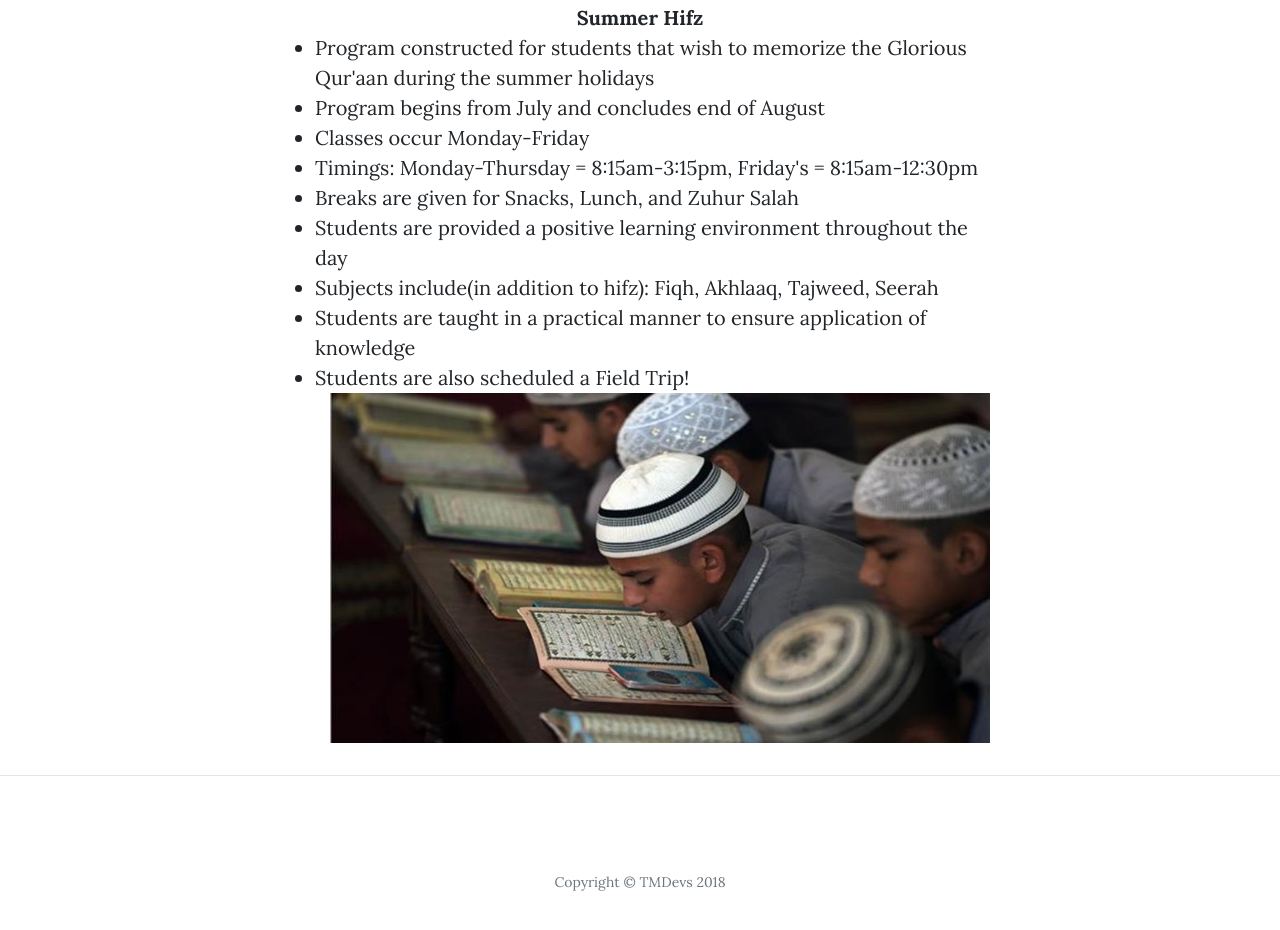
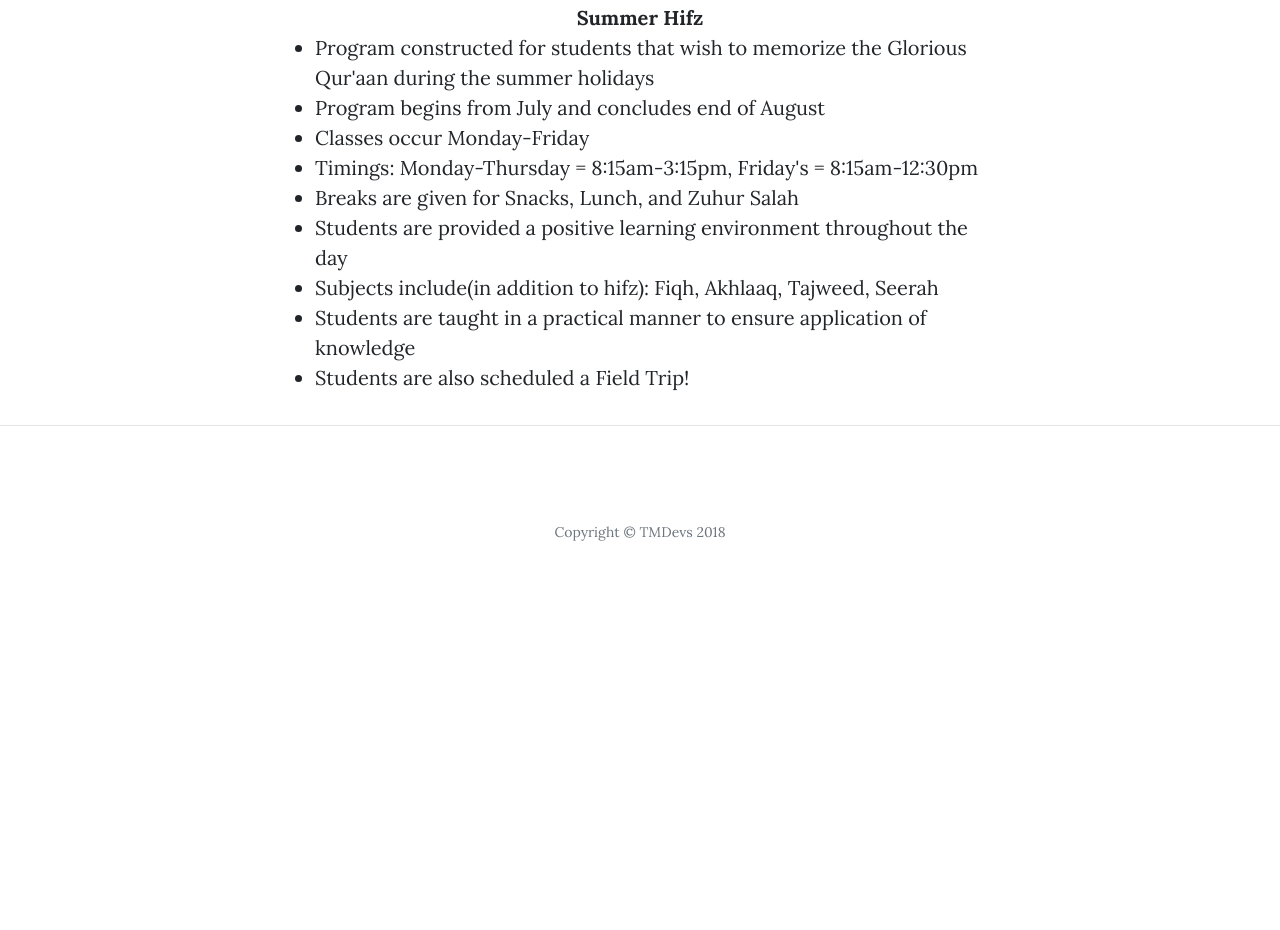
Before and after one commit to Zaydqadri/MoizAhmed123.github.io, a website: page ourprograms.html in a window 1280 px wide. Shown: the part 1443-2373 px from the top of the page. After the commit the page ends 2051 px from the top, so only its background shows below. Drawn offline with nearby package versions, Linux system fonts and the light colour scheme; files whose address does not match are found by name.

Commit message:
Update ourprograms.html

```diff
--- a/ourprograms.html
+++ b/ourprograms.html
@@ -116,7 +116,7 @@
             <li>Students are taught in a practical manner to ensure application of knowledge</li>
             <li>Students are also scheduled a Field Trip!</li>
 
-            <img class="container" src= "img/madrassah.jpg" height = "350">
+<!--             <img class="container" src= "img/madrassah.jpg" height = "350">             -->
 
           </ul>
         </div>
```
